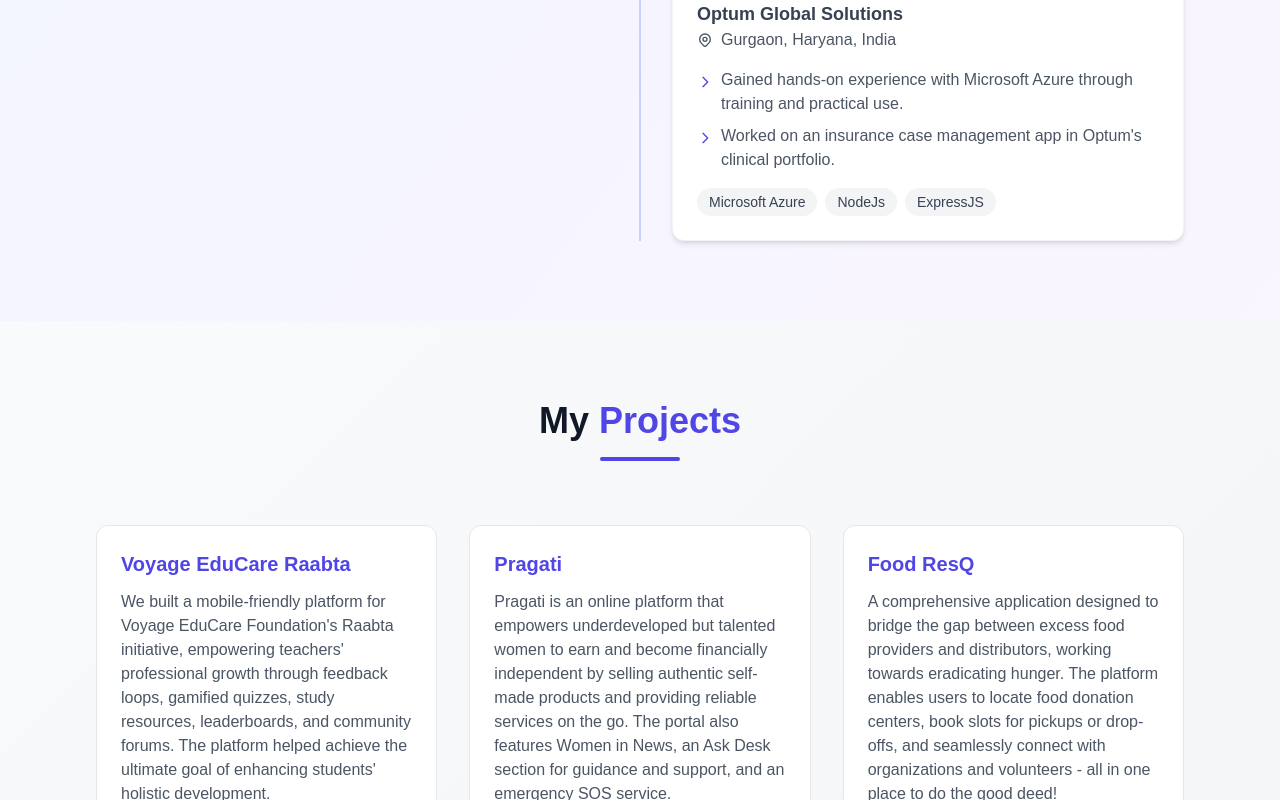
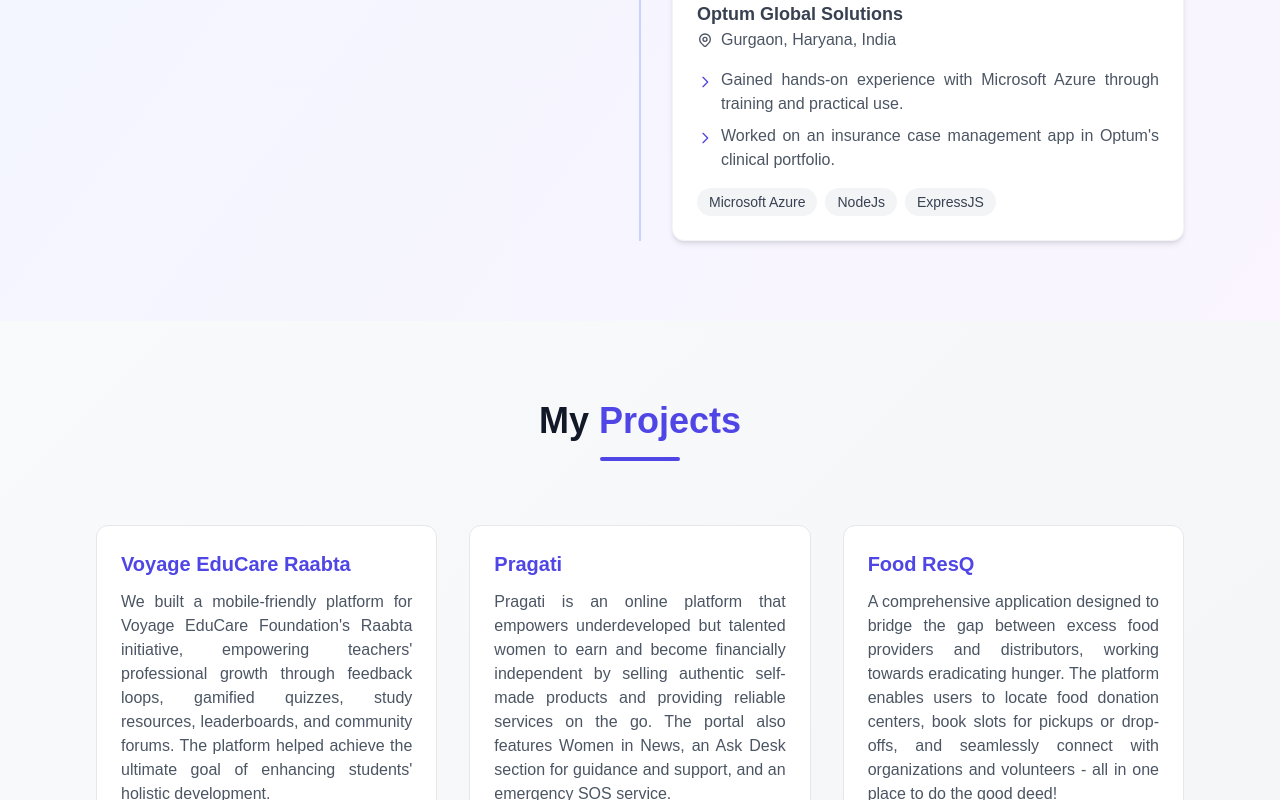
Before and after one commit to mshreya9/Portfolio-Revamped, a Next.js app: page / in a window 1280 px wide. Shown: the part 3220-4020 px from the top of the page. Built offline with nearby package versions, Linux system fonts and the light colour scheme.

Commit message:
Added Achievements section

```diff
--- a/app/page.tsx
+++ b/app/page.tsx
@@ -2,6 +2,7 @@
 import Education from "@/components/Education";
 import Experience from "@/components/WorkExperience";
 import Projects from "@/components/Projects";
+import Achievements from "@/components/Achievements";
 export default function Home() {
   return (
     <main className="min-h-screen overflow-x-hidden">
@@ -9,6 +10,7 @@
       <Education />
       <Experience />
       <Projects />
+      <Achievements />
     </main>
   );
 }
--- a/components/Achievements.tsx
+++ b/components/Achievements.tsx
@@ -0,0 +1,182 @@
+'use client'
+
+import React from 'react';
+import { motion } from 'framer-motion';
+import Link from 'next/link';
+import { FaTrophy, FaCode, FaGraduationCap, FaAward, FaMedal } from 'react-icons/fa';
+
+interface Achievement {
+  title: string;
+  description: string;
+  category: "Academic" | "Leadership" | "Hackathon" | "Award";
+  date: string;
+  certificateLink?: string;
+}
+
+const getCategoryIcon = (category: Achievement['category']) => {
+  switch (category) {
+    case 'Academic':
+      return <FaGraduationCap className="w-5 h-5 text-green-500" />;
+    case 'Leadership':
+      return <FaAward className="w-5 h-5 text-purple-500" />;
+    case 'Hackathon':
+      return <FaTrophy className="w-5 h-5 text-yellow-500" />;
+    case 'Award':
+      return <FaMedal className="w-5 h-5 text-red-500" />;
+    default:
+      return null;
+  }
+};
+
+const achievements: Achievement[] = [
+  {
+    title: "JPMC Townhall Recognition",
+    description: "At JPMC, I served as an SEP Engineer Committee Lead, organizing leadership sessions with senior executives, mentoring junior engineers, and publishing success stories of colleagues who advanced into leadership roles. My contributions were recognized by the Executive Director at a townhall.",
+    category: "Leadership",
+    date: "May 2024",
+    certificateLink: "https://drive.google.com/drive/folders/1s0ZuSBre7FRDw4YdlZTiI5tVyuu9i-rt?usp=sharing"
+  },
+  {
+    title: "JPMC SEP Induction Challenge Winner",
+    description: "In a two-week training program, I learned full-stack development, Agile methodology, and industry best practices. The program concluded with a competition, where my team won, showcasing our technical skills and strong collaboration.",
+    category: "Hackathon",
+    date: "July 2022",
+    certificateLink: "https://www.linkedin.com/feed/update/urn:li:activity:6969955338565427200/"
+  },
+  {
+    title: "Achiever Award Holder",
+    description: "I have been presented with an Achiever Award by VIT Vellore for the academic year 2020-2021 for my exemplary performance at National level hackathons. I stood as a winner in 5 National level hackathons.",
+    category: "Academic",
+    date: "November 2021",
+    certificateLink: " https://drive.google.com/file/d/1k_vtBuauyVeVcAaCxpaKU9g2v0YbjBWb/view?usp=sharing"
+  },
+  {
+    title: "JPMC Code for Good Winner",
+    description: "My team built a mobile-friendly platform for Voyage EduCare Foundation's <a href='#projects' class='italic text-indigo-600 hover:underline'>Raabta</a> initiative, empowering teachers' professional growth through feedback loops, gamified quizzes, study resources, leaderboards, and community forums.",
+    category: "Hackathon",
+    date: "June 2021",
+    certificateLink: " https://drive.google.com/file/d/1sgOvo2bEsg0u2-7etx8hdXCI-aOPz2Kk/view?usp=sharing"
+  },
+  {
+    title: "Top 20 finalists at Streamr Data Challenge",
+    description: "My team and I implemented Streamr's Data Unions and integrated the Streamr technologies with our project <a href='#projects' class='italic text-indigo-600 hover:underline'>Pragati</a>, to add value to Streamr's data ecosystem. We were selected as one of the top 20 finalists and received prize money worth 200$.",
+    category: "Hackathon",
+    date: "March 2021",
+    certificateLink: " https://drive.google.com/file/d/1dIPjt0JCL0rDvpMUJYiAzN0oxXVHZw4e/view?usp=sharing"
+  },
+  {
+    title: "2nd Prize at Cisco Webex Virtual Hackathon",
+    description: "We submitted our project, <a href='#projects' class='italic text-indigo-600 hover:underline'>Pragati</a>, under the <i>Social Good</i> theme in the globally conducted Cisco Webex hackathon, which had 300+ project submissions. Our innovative solution earned us the second category prize and a Samsung Galaxy Tab A.",
+    category: "Hackathon",
+    date: "February 2021",
+    certificateLink: "https://drive.google.com/file/d/1EvVFUthPCvzCOXbI7yiXJyp40scElvkr/view?usp=sharing"
+  },
+  {
+    title: "Certificate of Excellence at Social Innovation Challenge",
+    description: "Our project, <a href='#projects' class='italic text-indigo-600 hover:underline'>Pragati</a>, submitted under the <i>Gender Equity and Inclusion</i> theme, ranked among the top 5 teams in the Social Innovation Challenge conducted by IISC Bangalore in collaboration with Keio University, Japan.",
+    category: "Hackathon",
+    date: "January 2021",
+    certificateLink: "https://drive.google.com/file/d/1pOGpIrsshGQEjA37rfEhiXyZFOeAssFC/view?usp=sharing"
+  },
+  {
+    title: "Winner at HTNE (Hack the NorthEast: Beyond)",
+    description: "We won the <i>Best Social Change/ Inclusivity Hack</i> award, competing against 1,000+ participants from various countries. As winners, we received Bose Noise Cancellation 700 Headphones along with MLH goodies, including t-shirts, stickers, and a winner badge.",
+    category: "Award",
+    date: "January 2021",
+    certificateLink: "https://drive.google.com/file/d/1-6YPJ0tv7QMxEkKeakMhZxwW6dxEAoGv/view?usp=sharing"
+  },
+  {
+    title: "1st Prize (Champion) at HackNagpur",
+    description: "We built our project, <a href='#projects' class='italic text-indigo-600 hover:underline'>Pragati</a>, at HackNagpur, Central India’s largest community-driven hackathon, organized by GDG Nagpur and 20+ other communities. Our team secured the 1st place, earning an exclusive GitHub bag and other goodies.",
+    category: "Hackathon",
+    date: "December 2020",
+    certificateLink: "https://drive.google.com/file/d/1YagOOziNGlkkCnWN6OioXdg2464ryWep/view?usp=sharing"
+  },
+  {
+    title: "Finalist in Crack the COVID-19 Crisis Hackathon",
+    description: "We built <a href='#projects' class='italic text-indigo-600 hover:underline'>COVID-19 Guide and Helper</a> and our team ranked among the Top 16 out of 26,000+ participants from 500+ institutions across India in a hacakthon conducted by IBM and NASSCOM. As a prize, we received Sony Headphones for our achievement.",
+    category: "Hackathon",
+    date: "June 2020",
+    certificateLink: "https://drive.google.com/file/d/10ajGyme_vo8fPN7I1EKxDUaUx1T1pFBc/view?usp=sharing"
+  },
+];
+
+const Achievements: React.FC = () => {
+  return (
+    <section id="achievements" className="py-20 bg-gradient-to-br from-purple-50 to-indigo-50">
+      <div className="max-w-6xl mx-auto px-4 sm:px-6 lg:px-8">
+        {/* Section Header */}
+        <div className="text-center mb-16">
+          <h2 className="text-3xl md:text-4xl font-bold text-gray-900">
+            My <span className="text-indigo-600">Achievements</span>
+          </h2>
+          <div className="h-1 w-20 bg-indigo-600 mx-auto mt-4 rounded-full"></div>
+        </div>
+
+        {/* Achievements Grid */}
+        <div className="grid grid-cols-1 md:grid-cols-2 lg:grid-cols-3 gap-8">
+          {achievements.map((achievement, index) => (
+            <motion.div
+              key={index}
+              initial={{ opacity: 0, y: 20 }}
+              whileInView={{ opacity: 1, y: 0 }}
+              transition={{ duration: 0.5, delay: index * 0.1 }}
+              viewport={{ once: true }}
+              className="bg-white rounded-xl overflow-hidden hover:shadow-xl transition-all duration-300 group border border-gray-200 hover:border-indigo-500"
+            >
+              <div className="p-6 h-full flex flex-col">
+                {/* Category with Icon */}
+                <div className="flex items-center gap-2 mb-3">
+                  <div className="flex-shrink-0">
+                    {getCategoryIcon(achievement.category)}
+                  </div>
+                  <span className="inline-block px-3 py-1 text-sm font-medium bg-indigo-50 text-indigo-600 rounded-full">
+                    {achievement.category}
+                  </span>
+                  <span className="ml-auto text-sm text-gray-500">{achievement.date}</span>
+                </div>
+
+                {/* Title and Description */}
+                <div className="mb-4">
+                  <h3 className="text-xl font-bold text-indigo-600 mb-2">{achievement.title}</h3>
+                  <p className="text-gray-600 text-justify"
+                  dangerouslySetInnerHTML={{ __html: achievement.description }}
+                  />
+                </div>
+
+                {/* Certificate Link */}
+                <div className="mt-auto">
+                  {achievement.certificateLink && (
+                    <Link
+                      href={achievement.certificateLink}
+                      target="_blank"
+                      rel="noopener noreferrer"
+                      className="inline-flex items-center text-indigo-600 hover:text-indigo-800 font-medium group-hover:translate-x-2 transition-transform duration-200"
+                    >
+                      View Achievement
+                      <svg
+                        className="ml-2 w-4 h-4"
+                        fill="none"
+                        stroke="currentColor"
+                        viewBox="0 0 24 24"
+                      >
+                        <path
+                          strokeLinecap="round"
+                          strokeLinejoin="round"
+                          strokeWidth={2}
+                          d="M14 5l7 7m0 0l-7 7m7-7H3"
+                        />
+                      </svg>
+                    </Link>
+                  )}
+                </div>
+              </div>
+            </motion.div>
+          ))}
+        </div>
+      </div>
+    </section>
+  );
+};
+
+export default Achievements;
--- a/components/Projects.tsx
+++ b/components/Projects.tsx
@@ -1,3 +1,4 @@
+'use client'
 import React from 'react';
 import Link from 'next/link';
 
@@ -67,7 +68,7 @@
             >
               <div className="p-6 h-full flex flex-col">
                 <h3 className="text-xl font-bold text-indigo-600 mb-3">{project.title}</h3>
-                <p className="text-gray-600 mb-6 flex-grow">{project.description}</p>
+                <p className="text-gray-600 mb-6 flex-grow text-justify">{project.description}</p>
 
                 <div className="space-y-4">
                   {/* Technologies */}
--- a/components/WorkExperience.tsx
+++ b/components/WorkExperience.tsx
@@ -130,7 +130,7 @@
                           <svg className="w-4 h-4 mt-1.5 mr-2 text-indigo-600 flex-shrink-0" fill="none" stroke="currentColor" viewBox="0 0 24 24">
                             <path strokeLinecap="round" strokeLinejoin="round" strokeWidth={2} d="M9 5l7 7-7 7" />
                           </svg>
-                          <span className="text-gray-600">{point}</span>
+                          <span className="text-gray-600 text-justify">{point}</span>
                         </li>
                       ))}
                     </ul>
--- a/package.json
+++ b/package.json
@@ -12,7 +12,8 @@
     "framer-motion": "^12.4.7",
     "next": "15.1.7",
     "react": "^19.0.0",
-    "react-dom": "^19.0.0"
+    "react-dom": "^19.0.0",
+    "react-icons": "^5.5.0"
   },
   "devDependencies": {
     "@eslint/eslintrc": "^3",
```
Also changed, not shown: 1 other file (tests, documents, lock files or other folders).
